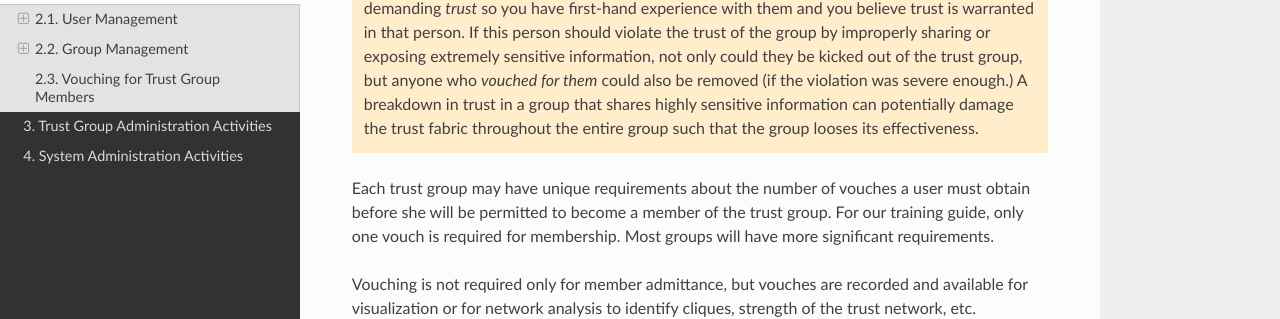
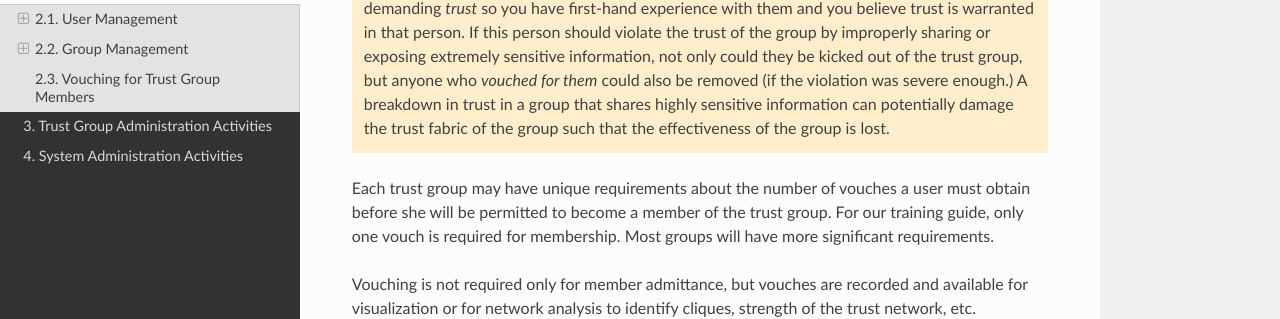
Before and after one commit to uw-dims/trident-training-manual, a Sphinx documentation site: the page built from docs/source/memberlifecycle.rst, in a window 1280 px wide and 900 px high, scrolled down 30571 px. Shown: the part 187-506 px from the top of the window. Built offline with Sphinx 7.4.7 and the Read the Docs theme 2.0.0, drawn with Linux system fonts in a browser that asks for light colours; pages that are not in the unit, such as notebooks, are missing from menus.

Commit message:
Fix grammar

```diff
--- a/docs/source/memberlifecycle.rst
+++ b/docs/source/memberlifecycle.rst
@@ -1090,8 +1090,8 @@ accomplished by other *vouching* for the prospective new user.
     not only could they be kicked out of the trust group, but anyone who
     *vouched for them* could also be removed (if the violation was severe
     enough.) A breakdown in trust in a group that shares highly sensitive
-    information can potentially damage the trust fabric throughout the entire
-    group such that the group looses its effectiveness.
+    information can potentially damage the trust fabric of the
+    group such that the effectiveness of the group is lost.
 
 Each trust group may have unique requirements about the
 number of vouches a user must obtain before she will be
```
